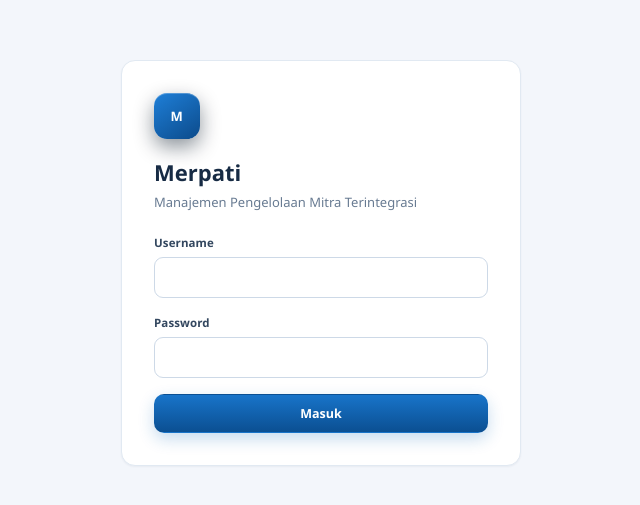
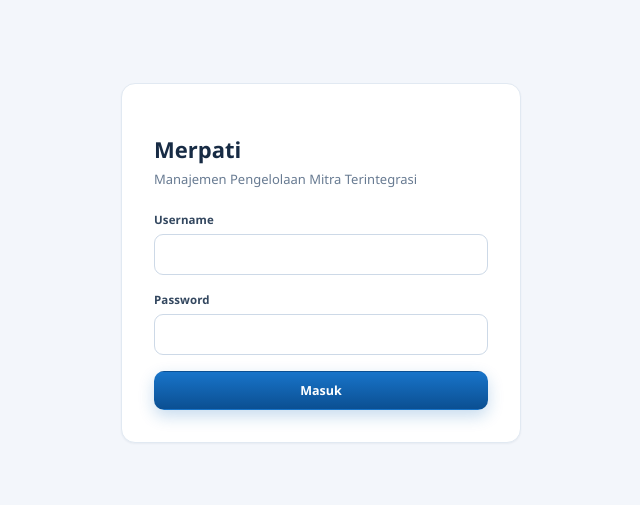
Before and after one commit to dimsy1/web-rekapitulasi-penugasan-bps-localstorage, a website with bundled scripts: page public/login.html in a window 1280 px wide. Shown: the part 137-642 px from the top of the page, without its empty margins (319-959 px from the left). Built offline with nearby package versions, Linux system fonts and the light colour scheme; no server answers.

Commit message:
Hapus logo pada halaman login

```diff
--- a/public/login.html
+++ b/public/login.html
@@ -9,7 +9,6 @@
 </head>
 <body class="login-page">
   <main class="card login-card" aria-labelledby="judul-login">
-    <div class="brand-mark" aria-hidden="true">M</div>
     <h1 id="judul-login">Merpati</h1>
     <p class="login-subtitle">Manajemen Pengelolaan Mitra Terintegrasi</p>
     <form id="form-login" method="post" class="login-form">
```
